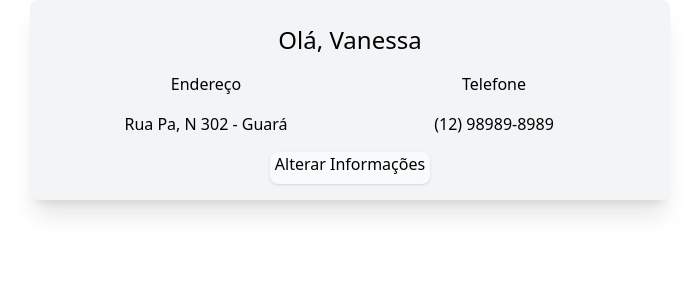
After one commit to GabsOlivr/WebApp-Pro-Lixo, a PHP site: page /testatroca.php in a window 1280 px wide. The commit adds this page. Shown: the top 300 px of the page, without its empty margins (290-990 px from the left). Run offline with PHP 8.4, Linux system fonts and the light colour scheme.

Commit message:
Pagina de teste + endereço salvo no banco

```diff
--- a/BackCompletaRegistro.php
+++ b/BackCompletaRegistro.php
@@ -33,6 +33,10 @@
                 $usu_obj->usuIcone = $linha['usr_icone'];
                 $usu_obj->usuTipo = $linha['usr_tipo'];
             }
+
+            $txtTres = "INSERT INTO end_endereco VALUES (0, '".$usrend."', 100.1, 100.2, '".$usu_obj->usuId."')";
+            $conecta->exec($txtTres);
+
             $_SESSION['usr_obj'] = serialize($usu_obj);
             if( $usu_obj->usuTipo == 0){
                 header("location: userpageSolicitante.php");
--- a/dist/output.css
+++ b/dist/output.css
@@ -2624,6 +2624,66 @@ video {
   box-shadow: var(--tw-ring-offset-shadow, 0 0 #0000), var(--tw-ring-shadow, 0 0 #0000), var(--tw-shadow);
 }
 
+/* A partir daqui meti umas classe q n existiam*/
+
+.shadow-xl {
+  --tw-shadow: 0 20px 25px -5px rgb(0 0 0 / 0.1)/* #0000001a */, 0 8px 10px -6px rgb(0 0 0 / 0.1)/* #0000001a */;
+  --tw-shadow-colored: 0 20px 25px -5px var(--tw-shadow-color), 0 8px 10px -6px var(--tw-shadow-color);
+  box-shadow: var(--tw-ring-offset-shadow, 0 0 #0000), var(--tw-ring-shadow, 0 0 #0000), var(--tw-shadow);
+}
+
+.ring-gray-900\/5 {
+  --tw-ring-color: rgb(17 24 39 / 0.05)/* #1118270d */;
+}
+
+.mx-10 {
+  margin-left: 25%;
+  margin-right: 25%;
+}
+
+.mx-auto {
+  margin-left: auto;
+  margin-right: auto;
+}
+
+.px-10 {
+  padding-left: 2.5rem;
+  padding-right: 2.5rem;
+}
+
+.pt-6 {
+  padding-top: 1.5rem;
+}
+
+.px-6 {
+  padding-left: 1.5rem;
+  padding-right: 1.5rem;
+}
+
+.px-6 {
+  padding-left: 1.5rem;
+  padding-right: 1.5rem;
+}
+
+.pb-2 {
+  padding-bottom: 0.5rem;
+}
+
+.mt-4 {
+  margin-top: 1rem;
+}
+
+.w-40 {
+  width: 10rem;
+}
+
+.hover\:text-purple-400:hover {
+  --tw-text-opacity: 1;
+  color: rgb(192 132 252 / var(--tw-text-opacity))/* #c084fc */;
+}
+
+/* A partir daqui parei*/
+
 .outline-none {
   outline: 2px solid transparent;
   outline-offset: 2px;
--- /dev/null
+++ b/testatroca.php
@@ -0,0 +1,32 @@
+<!doctype html>
+<html>
+
+<head>
+   <meta charset="UTF-8">
+   <meta name="viewport" content="width=device-width, initial-scale=1.0">
+   <link href="./dist/output.css" rel="stylesheet">
+</head>
+
+<body>
+   <div class="relative bg-gray-100 shadow-xl ring-1 ring-gray-900/5 mx-10 w-auto rounded-lg px-10 items-center justify-center pb-4">
+
+      <div class="flex items-center justify-center w-full rounded pt-6 pb-4">
+         <p class="text-2xl"> Olá, Vanessa</p>
+      </div>
+
+      <div class=" grid grid-cols-2 gap-4 w-full">
+         <p class="px-6 mx-auto"> Endereço </p>
+         <p class="px-6 mx-auto"> Telefone</p>
+         <p class="mx-auto"> Rua Pa, N 302 - Guará </p>
+         <p class="mx-auto"> (12) 98989-8989</p>
+      </div>
+
+      <p class="flex items-center justify-center w-40 rounded-lg bg-gray-50 pt-2 pb-2 mx-auto mt-4 shadow">
+         <a href="" class="text-black hover:text-purple-400">Alterar Informações
+         </a>
+      </p>
+
+   </div>
+</body>
+
+</html>
```
